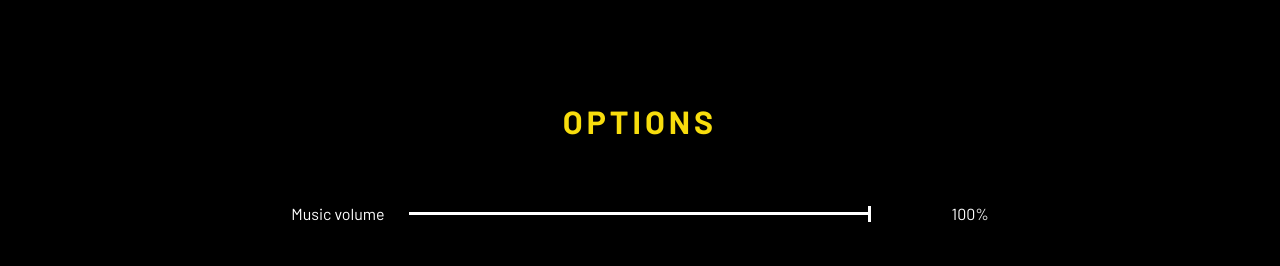
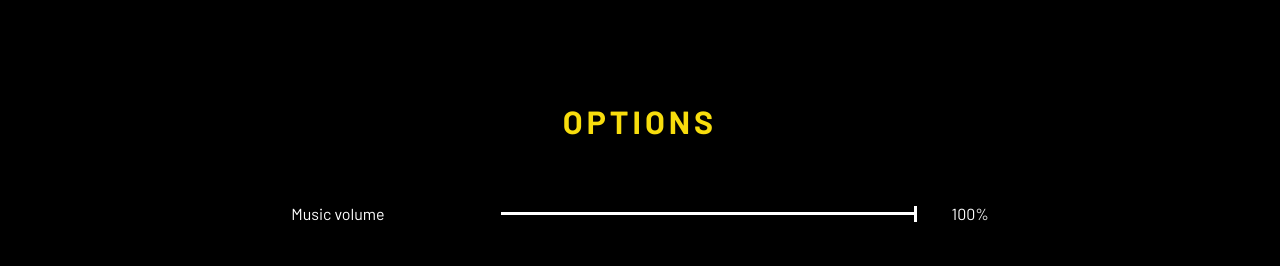
Before and after one commit to sp1lu/ng-portfolio-vg, an Angular app: page /options in a window 1280 px wide. Shown: the top 266 px of the page. Built offline with nearby package versions, Linux system fonts and the light colour scheme.

Commit message:
Working on sound on hover

```diff
--- a/src/app/components/master-volume/master-volume.component.scss
+++ b/src/app/components/volume-controller/volume-controller.component.scss
@@ -2,6 +2,8 @@
     display: flex;
     align-items: center;
     justify-content: space-between;
+    float: right;
+    width: 100%;
 }
 
 .label {
@@ -10,10 +12,12 @@
 
 .volume-title {
     text-align: left;
+    width: 30%;
 }
 
 .volume-value {
     text-align: right;
+    width: 10%;
 }
 
 /*********** Baseline, reset styles ***********/
@@ -22,7 +26,7 @@ input[type="range"] {
     appearance: none;
     background: transparent;
     cursor: pointer;
-    width: 100%;
+    width: 60%;
 }
 
 /* Removes default focus */
--- a/src/app/pages/credits/credits.component.html
+++ b/src/app/pages/credits/credits.component.html
@@ -7,5 +7,6 @@
     <app-credit credit="Tech stack" name="TypeScript" />
     <app-credit credit="" name="Angular" />
     <app-credit credit="" name="Three.js" />
-    <app-credit credit="Background music" name=" Gloomy (Prod. by MX Audio Library)" />
+    <app-credit credit="Background music" name="Gloomy (Prod. by MX Audio Library)" />
+    <app-credit credit="Sounds" name="Pixabay" />
 </div>
--- a/src/app/pages/home/home.component.ts
+++ b/src/app/pages/home/home.component.ts
@@ -9,5 +9,4 @@ import { RouterLink } from '@angular/router';
   styleUrl: './home.component.scss'
 })
 export class HomeComponent {
-
 }
--- a/src/app/pages/options/options.component.html
+++ b/src/app/pages/options/options.component.html
@@ -1,2 +1,2 @@
 <h1 class="page-title">Options</h1>
-<app-master-volume [volume]="volume" (volumeChangedEvent)="volumeChanged($event)" />
+<app-volume-controller [volume]="volume" (volumeChangedEvent)="volumeChanged($event)" />
--- a/src/app/pages/options/options.component.ts
+++ b/src/app/pages/options/options.component.ts
@@ -1,11 +1,11 @@
 import { Component, effect } from '@angular/core';
-import { MasterVolumeComponent } from '../../components/master-volume/master-volume.component';
 import { AudioService } from '../../services/audio.service';
+import { VolumeControllerComponent } from '../../components/volume-controller/volume-controller.component';
 
 @Component({
   selector: 'app-options',
   standalone: true,
-  imports: [MasterVolumeComponent],
+  imports: [VolumeControllerComponent],
   templateUrl: './options.component.html',
   styleUrl: './options.component.scss'
 })
```
Also changed, not shown: src/app/components/volume-controller/volume-controller.component.ts (renamed from src/app/components/master-volume/master-volume.component.ts, +4 -4 lines), src/app/components/volume-controller/volume-controller.component.html (renamed from src/app/components/master-volume/master-volume.component.html), 2 other files (tests, documents, lock files or other folders).
